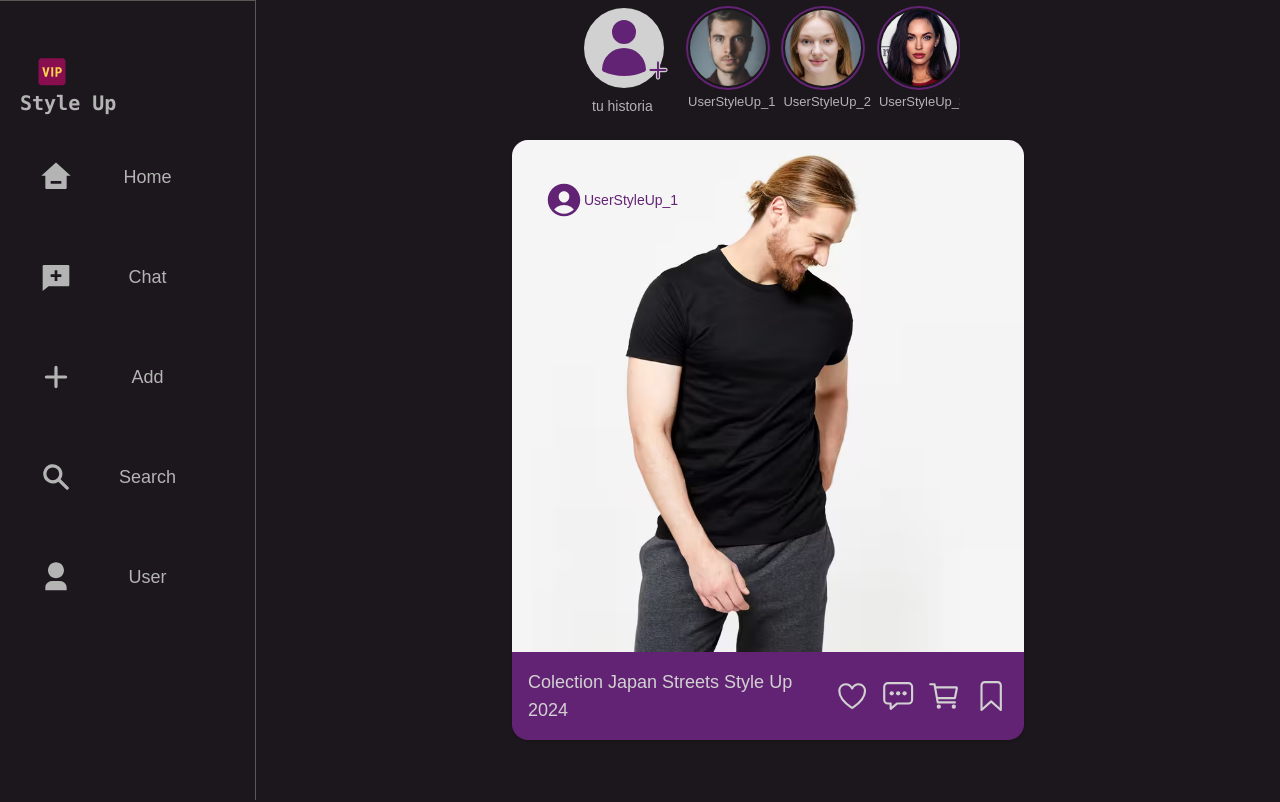
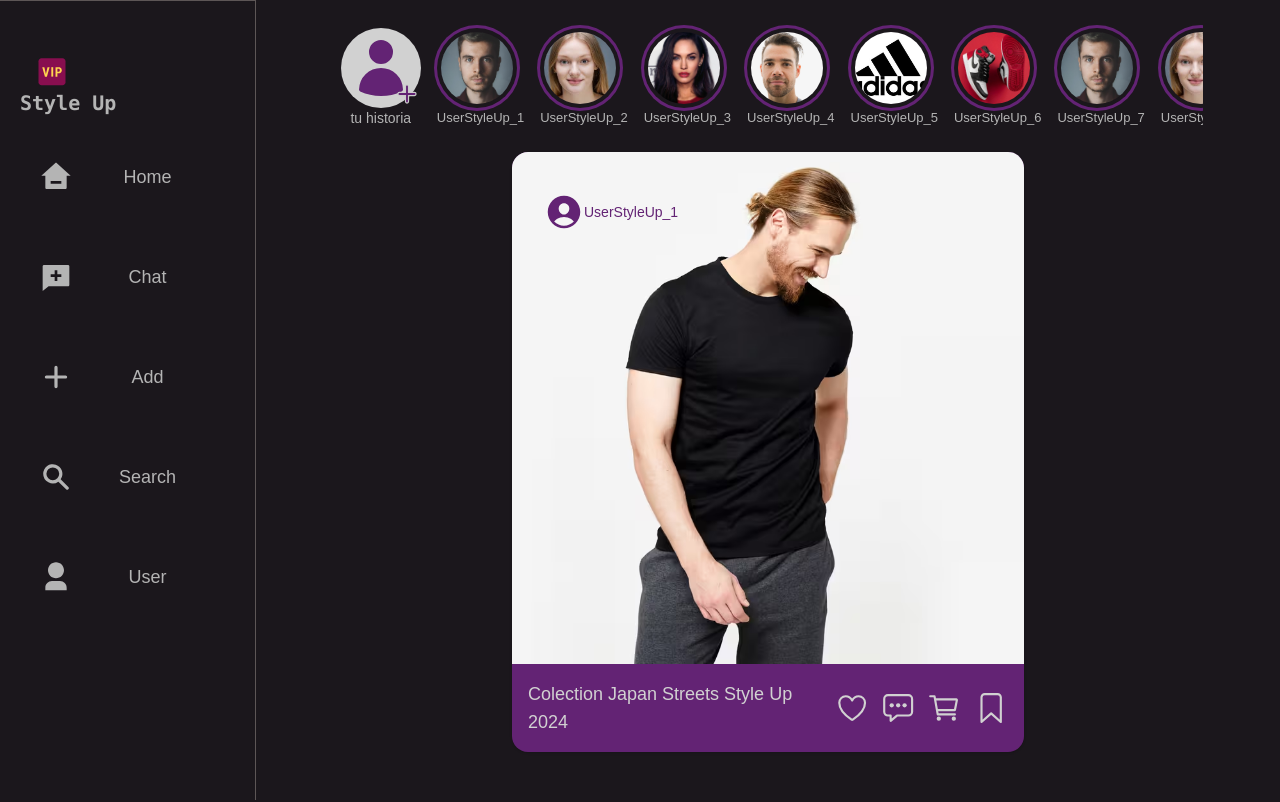
Before and after one commit to ElCodMaler/style-up-test, a React (Vite) app: page / in a window 1280 px wide. Shown: the top 802 px of the page. Built offline with nearby package versions, Linux system fonts and the light colour scheme.

Commit message:
ajuste de responsividad laptop-telefono

```diff
--- a/src/App.tsx
+++ b/src/App.tsx
@@ -4,7 +4,7 @@ import './styles/output.css'
 
 export default function App() {
   return (
-    <main className="flex sm:flex-col">
+    <main className="">
       <Menu />
       <Inicio />
     </main>
--- a/src/components/gen/CarruselUsers.tsx
+++ b/src/components/gen/CarruselUsers.tsx
@@ -7,13 +7,13 @@ interface User{
 
 export const CarruselUsers: React.FC<{users: User[]}> = ({ users }) => {
     return(
-        <section className="max-w-sm flex mx-auto sm:overflow-x-auto sm:space-x-1 sm:py-1 sm:gap-x-1 sm:transition-transform sm:duration-500 sm:w-[90%] md:w-4/5 md:p-2 md:mb-4">
+        <section className="flex mx-auto sm:overflow-x-auto sm:space-x-1 sm:py-1 sm:gap-x-1 sm:transition-transform sm:duration-500 sm:w-[90%] sm:my-5  md:w-[85%] md:p-2 md:mb-4">
             {/** Contenedor del icono tu historia */}
-            <div className="relative text-sm sm:top-0 sm:p-0 md:mr-4 cursor-pointe">
+            <div className="relative text-sm top-0 p-0 md:mr-1 cursor-pointe">
                 <div className="md:size-20 sm:size-16 rounded-full bg-new-white flex justify-center items-center">
                     <HiUser className="md:size-16 sm:size-11 rounded-full text-secondary"/>
                 </div>
-                <svg fill="#632374" viewBox="0 0 32 32" version="1.1" xmlns="http://www.w3.org/2000/svg" href="http://www.serif.com/" className="md:bottom-9 md:left-16 absolute md:size-5 text-secondary sm:bottom-5 sm:left-11 sm:size-5">
+                <svg fill="#632374" viewBox="0 0 32 32" version="1.1" xmlns="http://www.w3.org/2000/svg" href="http://www.serif.com/" className="md:bottom-6 md:left-14 absolute md:size-5 text-secondary sm:bottom-5 sm:left-11 sm:size-5">
                     <g id="SVGRepo_bgCarrier" stroke-width="0"></g>
                     <g id="SVGRepo_tracerCarrier" stroke-linecap="round" stroke-linejoin="round" stroke="#CCCCCC" stroke-width="3.84">
                         <path d="M14.5,14.501l-10.502,0c-0.828,0 -1.5,0.673 -1.5,1.5c0,0.828 0.672,1.5 1.5,1.5l10.502,0l-0.001,10.502c0,0.828 0.672,1.5 1.5,1.501c0.828,-0 1.5,-0.673 1.5,-1.5l0.001,-10.503l10.502,0c0.828,0 1.5,-0.672 1.5,-1.5c0,-0.827 -0.672,-1.5 -1.5,-1.5l-10.502,0l0.001,-10.501c-0,-0.828 -0.672,-1.501 -1.5,-1.501c-0.828,0 -1.5,0.672 -1.5,1.5l-0.001,10.502Z">
@@ -26,12 +26,12 @@ export const CarruselUsers: React.FC<{users: User[]}> = ({ users }) => {
                         <g id="Icon"></g>
                     </g>
                 </svg>
-                <p className="text-light-gray md:mt-2 sm:mr-2 md:text-sm sm:text-[10px] ml-2">tu historia</p>
+                <p className="text-light-gray md:text-sm sm:text-[10px] text-center">tu historia</p>
             </div>
             {/** Contenedor de los iconos de las historias de otros usuarios */}
             {users.map(user => (
-                <div className="text-sm md:grid md:mr-5 cursor-pointer">
-                    <div className="sm:size-16 md:size-20 rounded-full ring-2 ring-secondary p-0.5 cursor-pointer">
+                <div className="text-sm md:grid md:px-1 cursor-pointer">
+                    <div className="sm:size-16 sm:ring-[2.6px] sm:p-[2px] md:size-20 md:p-1 md:ring-[3px] rounded-full ring-secondary cursor-pointer">
                         <img
                         className="size-full rounded-full object-cover"
                         src={user.image}
@@ -39,7 +39,7 @@ export const CarruselUsers: React.FC<{users: User[]}> = ({ users }) => {
                         />
                     </div>
 
-                    <p className="text-light-gray md:text-[13px] sm:text-[10px]">{user.name}</p>
+                    <p className="text-light-gray md:text-[13px] sm:text-[10px] text-center">{user.name}</p>
                 </div>
             ))}
         </section>
--- a/src/components/layout/Menu.tsx
+++ b/src/components/layout/Menu.tsx
@@ -6,8 +6,8 @@ import { useState } from "react";
 export function Menu(){
     //constantes base
     const [selection, setSelection] = useState('');
-    const sizeBase = "sm:size-[20px] md:size-[32px]";
-    const sizeLarge = "sm:size-[24px] md:size-[36px]";
+    const sizeBase = "sm:size-[28px] md:size-[32px]";
+    const sizeLarge = "md:size-[36px]";
     //selectores de estado
     const [sizeHome, setSizeHome] = useState(sizeBase);
     const [sizeChat, setSizeChat] = useState(sizeBase);
@@ -25,7 +25,7 @@ export function Menu(){
     //construccion del menu
     return (
         <menu className="fixed md:z-0 md:w-1/5 md:h-screen md:border-r-[0.05px] sm:bottom-0 sm:left-0 sm:right-0 sm:z-50 sm:w-full sm:h-12 sm:border-t-[0.05px] bg-primary border-r-[0.05px] border-primary-gray">
-            {}
+
             <section className="flex items-center gap-x-4 rounded-md text-sm text-light-gray p-5 mt-8 sm:hidden md:block">
                 <FcVip className="size-16 sm:h-9 "/>
                 <samp className="self-center text-xl font-semibold ">Style Up</samp>
@@ -33,7 +33,7 @@ export function Menu(){
 
             <ol className="sm:grid md:inline-block md:mb-3 sm:h-full sm:w-full sm:grid-cols-5 sm:mx-auto">
                 {menus.map((menu) => (
-                    <li key={menu.title} className="justify-center items-center md:rounded-xl md:flex md:gap-6 md:h-20 md:mb-5 ms:m-2 sm:inline-flex sm:flex-col hover:bg-light-primary cursor-pointer text-light-gray hover:text-secondary"
+                    <li key={menu.title} className="justify-center items-center md:rounded-xl md:flex md:gap-6 md:h-20 md:mb-5 ms:m-2 sm:inline-flex sm:flex-col md:hover:bg-light-primary cursor-pointer text-light-gray hover:text-secondary"
                     onPointerMove={() => {
                         if (menu.title === "Home") {
                             setSizeHome(sizeLarge);
@@ -62,7 +62,7 @@ export function Menu(){
                     }}
                     onClick={() => setSelection(menu.title)}
                     >
-                        <span className="absolute md:mr-36">
+                        <span className={`absolute md:mr-36 sm:${menu.title === selection ? "size-[30px]" : sizeBase}`}>
                             {menu.icon}
                         </span>
                         <span className={`md:block sm:hidden md:text-lg md:pl-10 select-none ${menu.title === selection ? "font-bold" : "font-sans"}`}>
```
